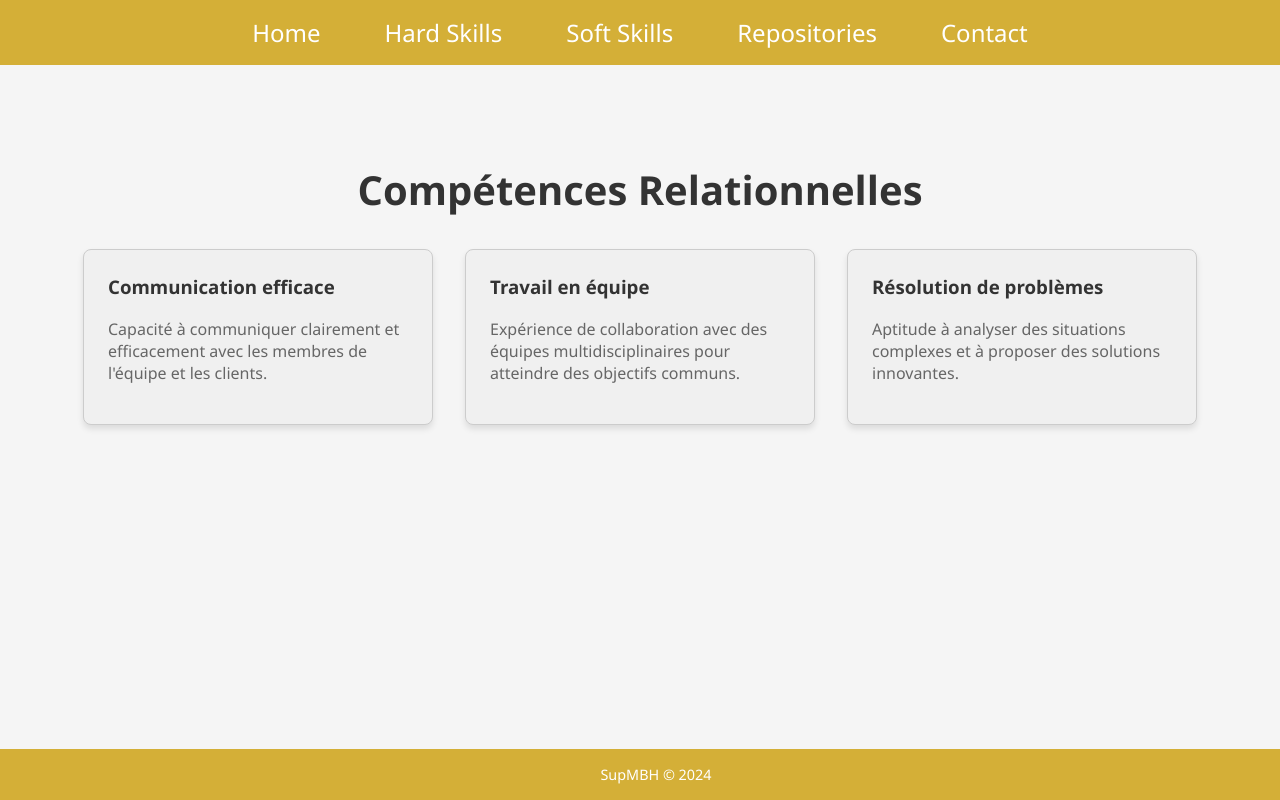
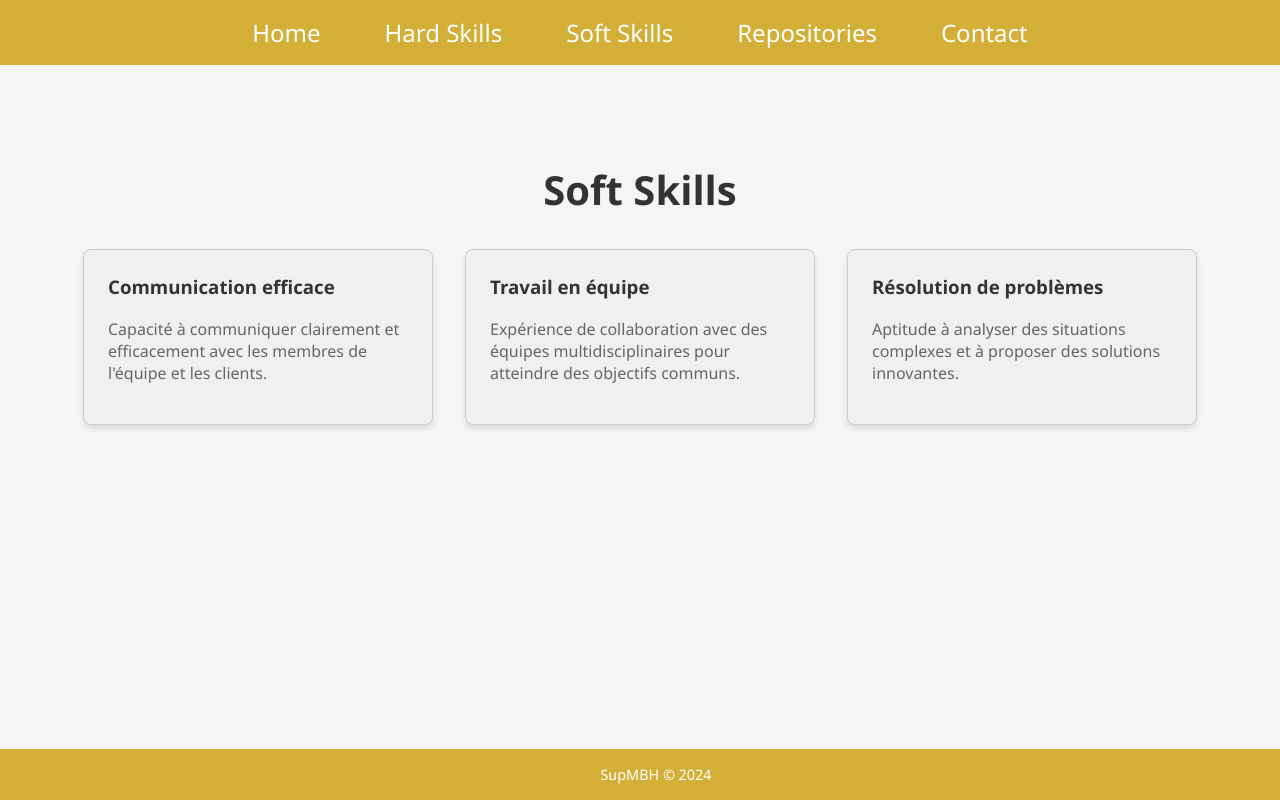
Before and after one commit to SupMBH/supmbh-site, a React (Create React App) app: page /soft-skills in a window 1280 px wide. Built offline with nearby package versions, Linux system fonts and the light colour scheme.

Commit message:
skills1.3

```diff
--- a/src/components/HardSkills.js
+++ b/src/components/HardSkills.js
@@ -6,7 +6,7 @@ import hardSkillsData from '../data/hardSkills.json';
 function HardSkills() {
   return (
     <section className="skills-section">
-      <h2 className="skills-title">Compétences Techniques</h2>
+      <h2 className="skills-title">Hard Skills</h2>
       <div className="gallery">
         {hardSkillsData.map((skill, index) => (
           <Link to={skill.link} key={index} className="card-link">
--- a/src/components/SoftSkills.js
+++ b/src/components/SoftSkills.js
@@ -6,7 +6,7 @@ import softSkillsData from '../data/softSkills.json';
 function SoftSkills() {
   return (
     <section className="skills-section">
-      <h2 className="skills-title">Compétences Relationnelles</h2>
+      <h2 className="skills-title">Soft Skills</h2>
       <div className="gallery">
         {softSkillsData.map((skill, index) => (
           <Link to={skill.link} key={index} className="card-link">
```
